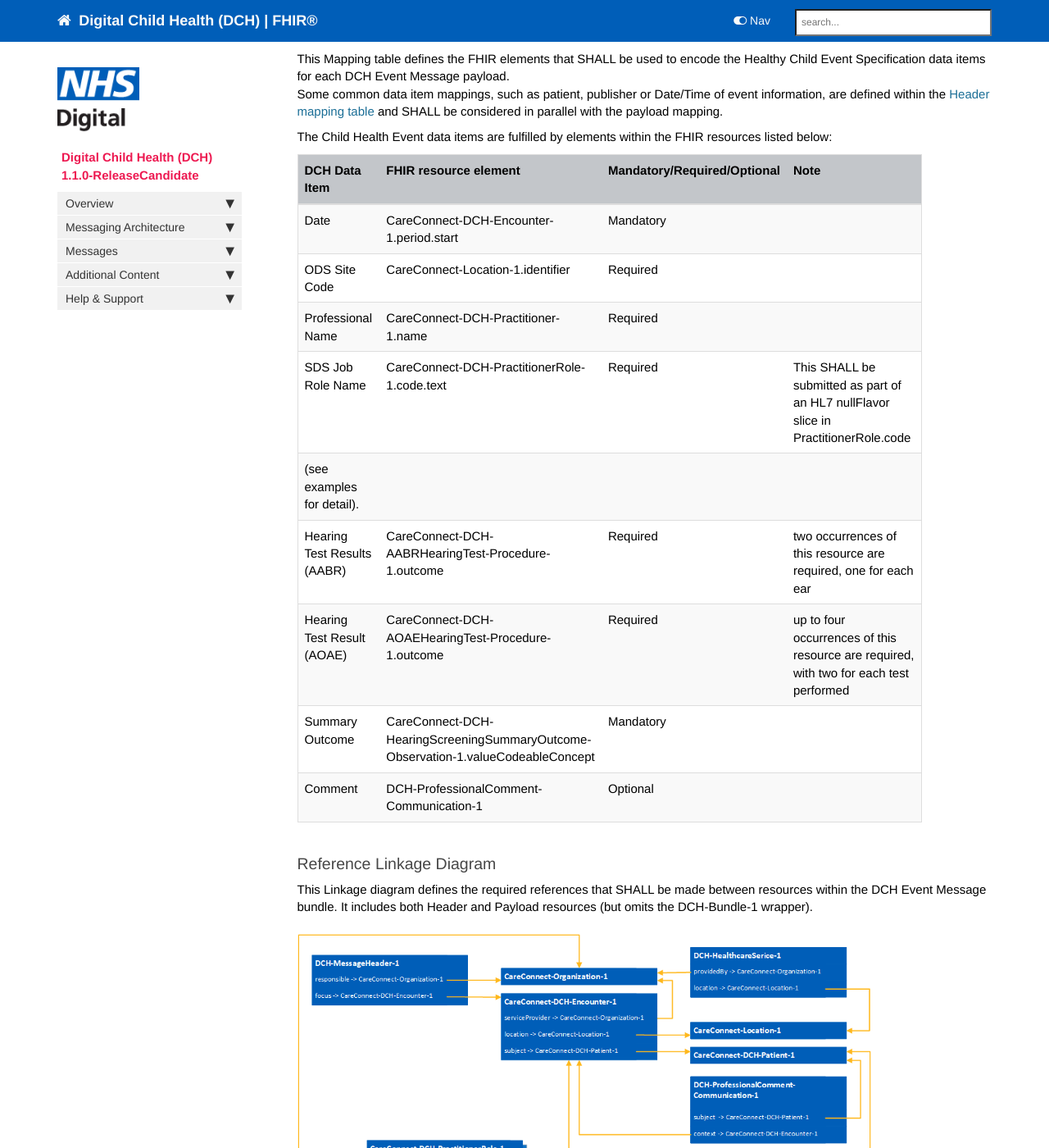
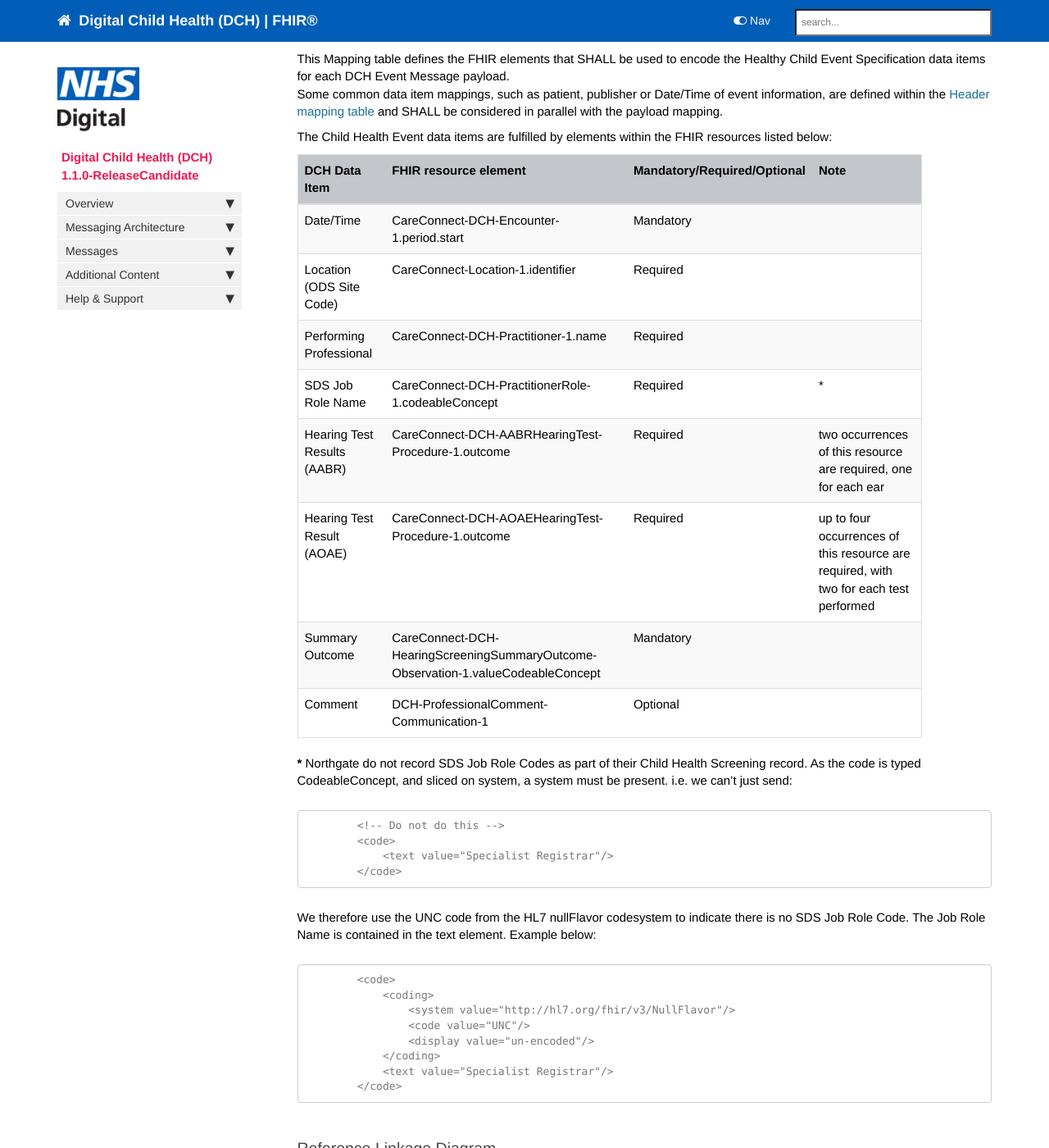
Before and after one commit to nhsconnect/Digital-Child-Health-STU3, a Jekyll site: the page built from pages/explore/explore_newborn_hearing.md, in a window 1280 px wide and 1400 px high, scrolled down 597 px. Shown: the whole window at 82% size. Built offline with Jekyll 4.4.1, drawn with Linux system fonts in a browser that asks for light colours; nearby versions of some CDN libraries; comment, search, counter and statistics services are not loaded.

Commit message:
Corrections to Newborn Hearing IG page

````diff
--- a/pages/explore/explore_newborn_hearing.md
+++ b/pages/explore/explore_newborn_hearing.md
@@ -30,15 +30,34 @@ The Child Health Event data items are fulfilled by elements within the FHIR reso
 
 | DCH Data Item       | FHIR resource element                                       | Mandatory/Required/Optional | Note                                                                  |
 |---------------------|-------------------------------------------------------------|-----------------------------|-----------------------------------------------------------------------|
-| Date                | CareConnect-DCH-Encounter-1.period.start                    | Mandatory                   |                                                                       |
-| ODS Site Code       | CareConnect-Location-1.identifier                           | Required                    |                                                                       |
-| Professional Name   | CareConnect-DCH-Practitioner-1.name                         | Required                    |                                                                       |
-| SDS Job Role Name   | CareConnect-DCH-PractitionerRole-1.code.text                | Required                    | This SHALL be submitted as part of an HL7 nullFlavor slice in PractitionerRole.code
-(see examples for detail). |
+| Date/Time           | CareConnect-DCH-Encounter-1.period.start                    | Mandatory                   |                                                                       |
+| Location (ODS Site Code)       | CareConnect-Location-1.identifier                           | Required                    |                                                                       |
+| Performing Professional   | CareConnect-DCH-Practitioner-1.name                         | Required                    |                                                                       |
+| SDS Job Role Name   | CareConnect-DCH-PractitionerRole-1.codeableConcept                | Required                    | * |
 | Hearing Test Results (AABR) | CareConnect-DCH-AABRHearingTest-Procedure-1.outcome | Required         | two occurrences of this resource are required, one for each ear |
 | Hearing Test Result (AOAE) | CareConnect-DCH-AOAEHearingTest-Procedure-1.outcome  |Required          | up to four occurrences of this resource are required, with two for each test performed |
 | Summary Outcome     | CareConnect-DCH-HearingScreeningSummaryOutcome-Observation-1.valueCodeableConcept        | Mandatory                   |                                                                       |
 | Comment                | DCH-ProfessionalComment-Communication-1                  | Optional                    |                                                                                        |
+
+**\*** Northgate do not record SDS Job Role Codes as part of their Child Health Screening record. As the code is typed CodeableConcept, and sliced on system, a system must be present. i.e. we can't just send:
+```
+        <!-- Do not do this -->
+        <code>
+            <text value="Specialist Registrar"/>
+        </code>
+```
+
+We therefore use the UNC code from the HL7 nullFlavor codesystem to indicate there is no SDS Job Role Code. The Job Role Name is contained in the text element. Example below:
+```
+        <code>
+            <coding>
+                <system value="http://hl7.org/fhir/v3/NullFlavor"/>
+                <code value="UNC"/>
+                <display value="un-encoded"/>
+            </coding>
+            <text value="Specialist Registrar"/>
+        </code>
+```
 
 ### Reference Linkage Diagram ###
 
````
